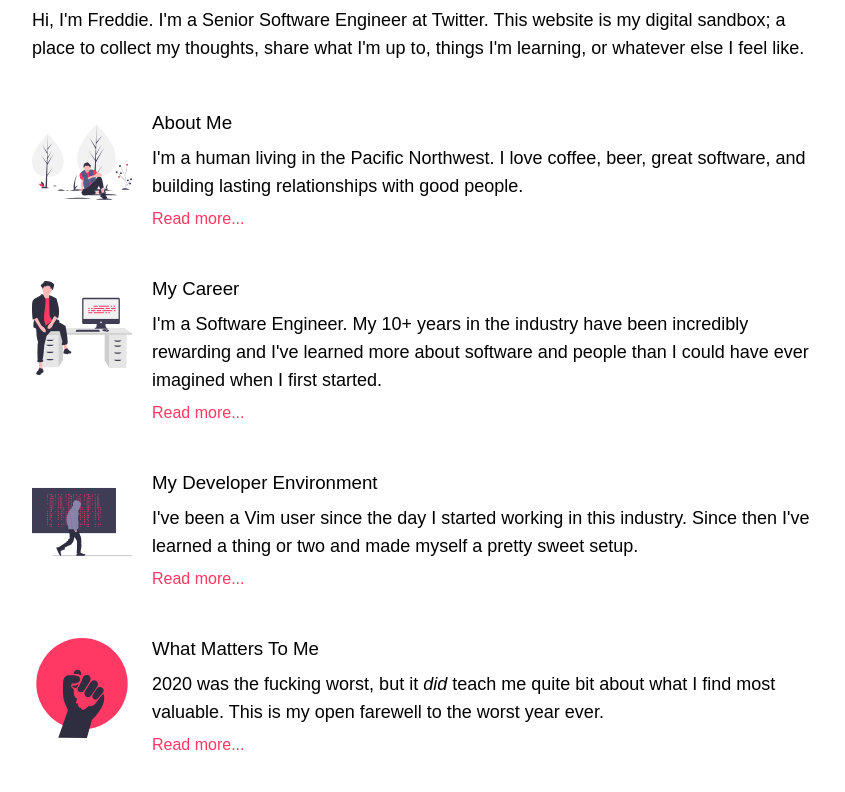
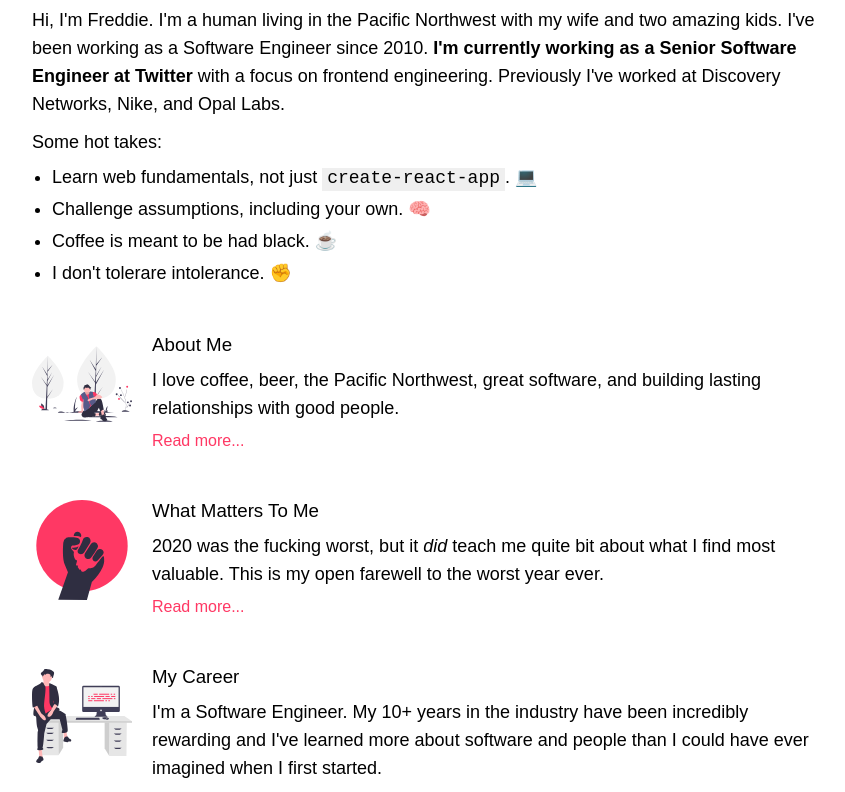
Before and after one commit to gjunkie/freddiecarthy, a Next.js app: page / in a window 1280 px wide. Shown: the part 240-1032 px from the top of the page, without its empty margins (208-1053 px from the left). Built offline with nearby package versions, Linux system fonts and the light colour scheme.

Commit message:
enable sub pages on index page

```diff
--- a/pages/index.js
+++ b/pages/index.js
@@ -4,27 +4,13 @@ import Link from 'next/link'
 import { useTheme } from '../contexts/ThemeContext'
 import { AboutMeGraphic } from '../components/graphics/AboutMe'
 import { CareerGraphic } from '../components/graphics/Career'
+import { BLMGraphic } from '../components/graphics/BLM'
 import { DevGraphic } from '../components/graphics/Dev'
-import { BLMGraphic } from '../components/graphics/BLM'
-// import fire from '../config/fire-config'
 
 import styles from './Home.module.css'
 
 const Home = () => {
   const theme = useTheme()
-//   const [blogs, setBlogs] = React.useState([])
-//
-//   React.useEffect(() => {
-//     fire.firestore()
-//       .collection('blog')
-//       .onSnapshot(snap => {
-//         const blogContent = snap.docs.map(doc => ({
-//           id: doc.id,
-//           ...doc.data()
-//         }))
-//         setBlogs(blogContent)
-//       })
-//   }, [])
 
   return (
     <>
@@ -36,17 +22,39 @@ const Home = () => {
 
       <main className={styles.home}>
         <p>
-          Hi, I&apos;m Freddie. I&apos;m a Senior Software Engineer at Twitter. This website is my digital sandbox; a place to collect my thoughts, share what I&apos;m up to, things I&apos;m learning, or whatever else I feel like.
+          Hi, I&apos;m Freddie. I&apos;m a human living in the Pacific Northwest with my wife and two amazing kids. I&apos;ve been working as a Software Engineer since 2010. <strong>I&apos;m currently working as a Senior Software Engineer at Twitter</strong> with a focus on frontend engineering. Previously I&apos;ve worked at Discovery Networks, Nike, and Opal Labs.
         </p>
+
+        <p>
+          Some hot takes:
+        </p>
+        <ul>
+          <li>Learn web fundamentals, not just <code>create-react-app</code>. 💻</li>
+          <li>Challenge assumptions, including your own. 🧠</li>
+          <li>Coffee is meant to be had black. ☕️</li>
+          <li>I don&apos;t tolerare intolerance. ✊</li>
+        </ul>
 
         <section>
           <AboutMeGraphic theme={theme} width="100" height="100" />
           <div>
             <h3>About Me</h3>
             <p>
-              I&apos;m a human living in the Pacific Northwest. I love coffee, beer, great software, and building lasting relationships with good people.
+               I love coffee, beer, the Pacific Northwest, great software, and building lasting relationships with good people.
             </p>
             <Link href="/about" title="About me">
+              Read more...
+            </Link>
+          </div>
+        </section>
+        <section>
+          <BLMGraphic theme={theme} width="100" height="100" />
+          <div>
+            <h3>What Matters To Me</h3>
+            <p>
+              2020 was the fucking worst, but it <i>did</i> teach me quite bit about what I find most valuable. This is my open farewell to the worst year ever.
+            </p>
+            <Link href="/what-matters-to-me" title="What matters to me">
               Read more...
             </Link>
           </div>
@@ -68,34 +76,10 @@ const Home = () => {
           <div>
             <h3>My Developer Environment</h3>
             <p>
-              I&apos;ve been a Vim user since the day I started working in this industry. Since then I&apos;ve learned a thing or two and made myself a pretty sweet setup.
+              I&apos;ve been a Vim user since the day I started working in this industry. Since then I&apos;ve learned a thing or two and made myself a pretty sweet setup. <a href="https://github.com/gjunkie/dotfiles" target="_blank" rel="noreferrer">Check out my dotfiles</a> for a one-line install of all my settings, apps, and tooling that I use. I update it regularly.
             </p>
-            <Link href="/dev-environment" title="My dev environment">
-              Read more...
-            </Link>
           </div>
         </section>
-        <section>
-          <BLMGraphic theme={theme} width="100" height="100" />
-          <div>
-            <h3>What Matters To Me</h3>
-            <p>
-              2020 was the fucking worst, but it <i>did</i> teach me quite bit about what I find most valuable. This is my open farewell to the worst year ever.
-            </p>
-            <Link href="/what-matters-to-me" title="What matters to me">
-              Read more...
-            </Link>
-          </div>
-        </section>
-          {/*
-        {blogs.length
-          ? (
-            <Link href="/blog/[id]" as={'/blog/' + blogs[0].id}>
-              Latest Blog Post
-            </Link>
-            )
-          : null}
-        */}
       </main>
     </>
   )
```
